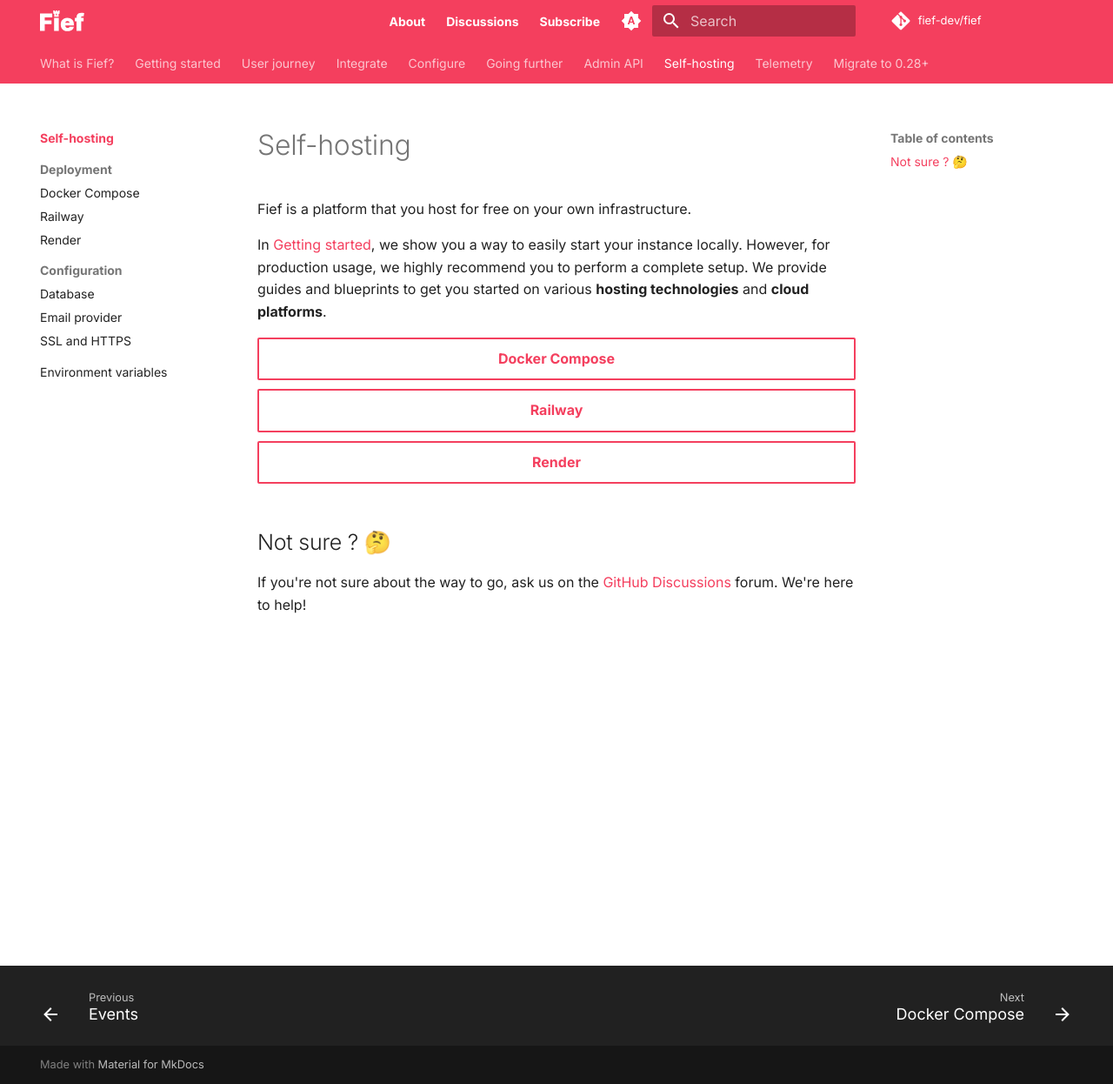
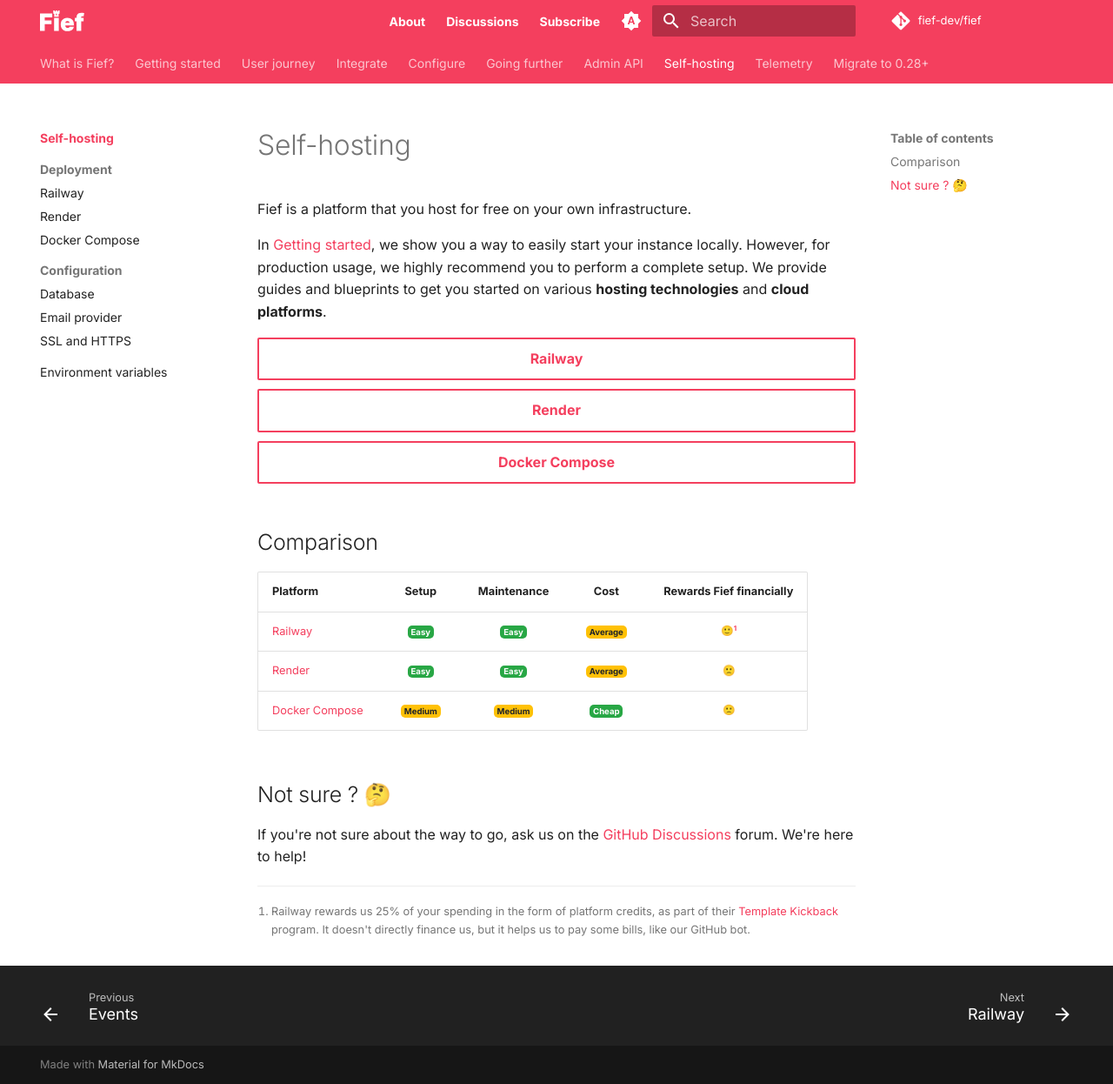
Before and after one commit to fief-dev/docs, an MkDocs documentation site: the page built from docs/self-hosting/index.md, in a window 1280 px wide and 1246 px high. Shown: the whole window at 87% size. Built offline with MkDocs 1.6.1 and Material for MkDocs 9.7.7, drawn with Linux system fonts in a browser that asks for light colours; emoji names are drawn with the system emoji font; comment, search, counter and statistics services are not loaded.

Commit message:
Add comparison table for self-hosting solutions

```diff
--- a/docs/assets/stylesheets/extra.css
+++ b/docs/assets/stylesheets/extra.css
@@ -111,3 +111,29 @@
 .text-center {
   text-align: center;
 }
+
+.badge {
+  display: inline-block;
+  padding: 0.25em 0.4em;
+  font-size: 75%;
+  font-weight: 700;
+  line-height: 1;
+  text-align: center;
+  white-space: nowrap;
+  vertical-align: baseline;
+  border-radius: 0.25rem;
+}
+
+.badge.badge-success {
+  color: #fff;
+  background-color: #28a745;
+}
+
+.badge.badge-warning {
+  color: #212529;
+  background-color: #ffc107;
+}
+.badge.badge-danger {
+  color: #fff;
+  background-color: #dc3545;
+}
--- a/docs/self-hosting/index.md
+++ b/docs/self-hosting/index.md
@@ -5,10 +5,20 @@
 In [Getting started](../getting-started/local-instance.md), we show you a way to easily start your instance locally. However, for production usage, we highly recommend you to perform a complete setup. We provide guides and blueprints to get you started on various **hosting technologies** and **cloud platforms**.
 
 
-[Docker Compose](./deployment/docker-compose.md){ .md-button }
 [Railway](./deployment/railway.md){ .md-button }
 [Render](./deployment/render.md){ .md-button }
+[Docker Compose](./deployment/docker-compose.md){ .md-button }
 {: .buttons }
+
+## Comparison
+
+| Platform                                         |               Setup                |            Maintenance             |                Cost                 | Rewards Fief financially |
+| :----------------------------------------------- | :--------------------------------: | :--------------------------------: | :---------------------------------: | :----------------------: |
+| [Railway](./deployment/railway.md)               |  **Easy**{ .badge .badge-success}  |  **Easy**{ .badge .badge-success}  | **Average**{ .badge .badge-warning} |    :slight_smile:[^1]    |
+| [Render](./deployment/render.md)                 |  **Easy**{ .badge .badge-success}  |  **Easy**{ .badge .badge-success}  | **Average**{ .badge .badge-warning} |      :slight_frown:      |
+| [Docker Compose](./deployment/docker-compose.md) | **Medium**{ .badge .badge-warning} | **Medium**{ .badge .badge-warning} |  **Cheap**{ .badge .badge-success}  |      :slight_frown:      |
+
+[^1]: Railway rewards us 25% of your spending in the form of platform credits, as part of their [Template Kickback](https://railway.app/open-source-kickback) program. It doesn't directly finance us, but it helps us to pay some bills, like our GitHub bot.
 
 ## Not sure ? 🤔
 
--- a/mkdocs.yml
+++ b/mkdocs.yml
@@ -75,6 +75,7 @@
   - tables
   - def_list
   - md_in_html
+  - footnotes
 
 extra:
   analytics:
@@ -150,9 +151,9 @@
   - 'Self-hosting':
     - self-hosting/index.md
     - 'Deployment':
-      - self-hosting/deployment/docker-compose.md
       - self-hosting/deployment/railway.md
       - self-hosting/deployment/render.md
+      - self-hosting/deployment/docker-compose.md
     - 'Configuration':
       - self-hosting/configuration/database.md
       - self-hosting/configuration/email-provider.md
```
